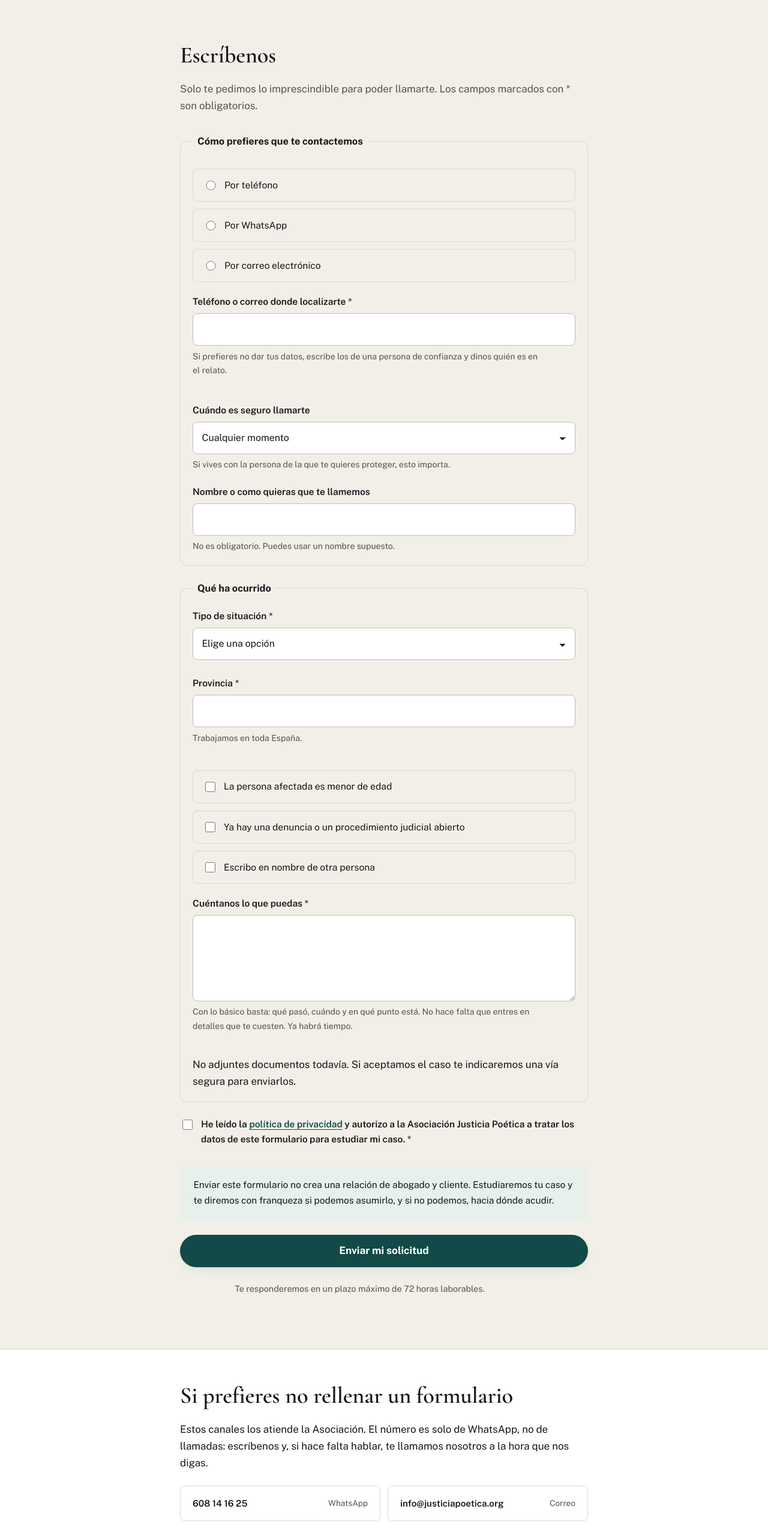
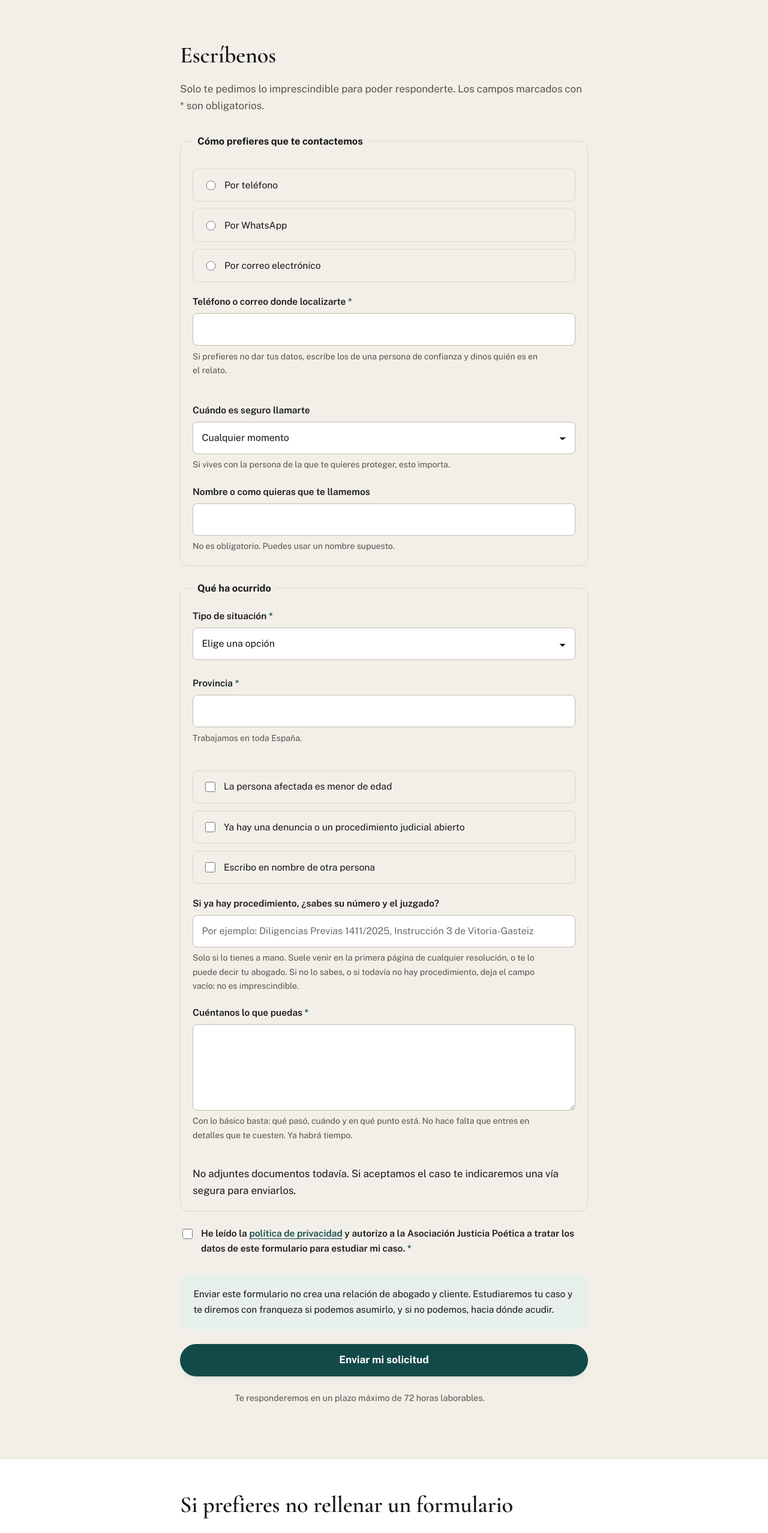
Before and after one commit to Asociacion-Justicia-Poetica/asociacionjusticiapoetica.github.io, a website: page necesito-ayuda.html in a window 1280 px wide. Shown: the part 1420-3975 px from the top of the page at 60% size. Drawn offline with Linux system fonts and the light colour scheme.

Commit message:
La llamada telefónica solo se promete si se asume el caso
La primera comunicación es siempre por escrito, y eso no es solo por
capacidad: si el asunto se descarta, la negativa se da por escrito y no
hay que llamar a nadie para decirle que no. El teléfono llega después, y
solo si la Asociación sigue adelante.

La web no lo prometía mal, pero decía "si hace falta hablar, te llamamos
nosotros", y "si hace falta" cada uno lo interpreta a su favor cuando está
esperando. Ahora lo dice con la condición delante, en cuatro sitios:

- contacto.html y necesito-ayuda.html, en los canales.
- La entradilla del formulario decía que los datos se piden "para poder
  llamarte"; ahora, para poder responder.
- solicitud-recibida.html prometía contacto "por la vía que nos has
  indicado", lo que comprometía una llamada a quien marcara teléfono.

Co-Authored-By: Claude Opus 5 <noreply@anthropic.com>

```diff
--- a/api/solicitud-ayuda.js
+++ b/api/solicitud-ayuda.js
@@ -30,6 +30,7 @@ const ETIQUETAS = {
   provincia: 'Provincia',
   menor: 'La persona afectada es menor de edad',
   procedimiento: 'Ya hay procedimiento judicial abierto',
+  procedimiento_ref: 'Procedimiento y juzgado',
   tercero: 'Escribe en nombre de otra persona',
   relato: 'Relato'
 };
@@ -151,6 +152,7 @@ export default async function handler(req, res) {
   cuerpo += linea('provincia', texto(datos.provincia));
   if (texto(datos.menor)) cuerpo += 'AFECTA A UNA PERSONA MENOR DE EDAD\n';
   if (texto(datos.procedimiento)) cuerpo += 'Ya hay denuncia o procedimiento judicial abierto\n';
+  cuerpo += linea('procedimiento_ref', texto(datos.procedimiento_ref));
   if (texto(datos.tercero)) cuerpo += 'Escribe en nombre de otra persona\n';
   cuerpo += '\n' + '-'.repeat(62) + '\n\n';
   cuerpo += texto(datos.relato) + '\n\n';
--- a/necesito-ayuda.html
+++ b/necesito-ayuda.html
@@ -89,7 +89,7 @@
   <section>
     <div class="wrap wrap-narrow">
       <h2>Escríbenos</h2>
-      <p class="muted">Solo te pedimos lo imprescindible para poder llamarte. Los campos marcados con <span class="req">*</span> son obligatorios.</p>
+      <p class="muted">Solo te pedimos lo imprescindible para poder responderte. Los campos marcados con <span class="req">*</span> son obligatorios.</p>
 
       <!-- El destino es la función en api/solicitud-ayuda.js, que se ejecuta
            en Fráncfort y solo convierte el formulario en un correo. No guarda
@@ -190,6 +190,13 @@
           </div>
 
           <div class="field" style="margin-top:1.25rem">
+            <label for="procedimiento_ref">Si ya hay procedimiento, ¿sabes su número y el juzgado?</label>
+            <input type="text" id="procedimiento_ref" name="procedimiento_ref" autocomplete="off"
+                   placeholder="Por ejemplo: Diligencias Previas 1411/2025, Instrucción 3 de Vitoria-Gasteiz">
+            <p class="help">Solo si lo tienes a mano. Suele venir en la primera página de cualquier resolución, o te lo puede decir tu abogado. Si no lo sabes, o si todavía no hay procedimiento, deja el campo vacío: no es imprescindible.</p>
+          </div>
+
+          <div class="field" style="margin-top:1.25rem">
             <label for="relato">Cuéntanos lo que puedas <span class="req">*</span></label>
             <textarea id="relato" name="relato" required aria-describedby="ayuda-relato"></textarea>
             <p class="help" id="ayuda-relato">Con lo básico basta: qué pasó, cuándo y en qué punto está. No hace falta que entres en detalles que te cuesten. Ya habrá tiempo.</p>
@@ -220,7 +227,7 @@
   <section class="tight" style="background:var(--surface);border-block:1px solid var(--line)">
     <div class="wrap wrap-narrow">
       <h2>Si prefieres no rellenar un formulario</h2>
-      <p>Estos canales los atiende la Asociación. El número es solo de WhatsApp, no de llamadas: escríbenos y, si hace falta hablar, te llamamos nosotros a la hora que nos digas.</p>
+      <p>Estos canales los atiende la Asociación. El número es solo de WhatsApp, no de llamadas. Escríbenos y te contestamos por escrito; <strong>si asumimos tu caso, a partir de ahí hablamos por teléfono las veces que haga falta</strong>, a la hora que nos digas.</p>
       <div class="docs" style="margin-top:1.5rem">
         <a class="doc" href="https://wa.me/34608141625" rel="noopener">608 14 16 25 <em>WhatsApp</em></a>
         <a class="doc" href="mailto:info@justiciapoetica.org">info@justiciapoetica.org <em>Correo</em></a>
```
Also changed, not shown: contacto.html (+1 -1 lines), solicitud-recibida.html (+2 -1 lines).
